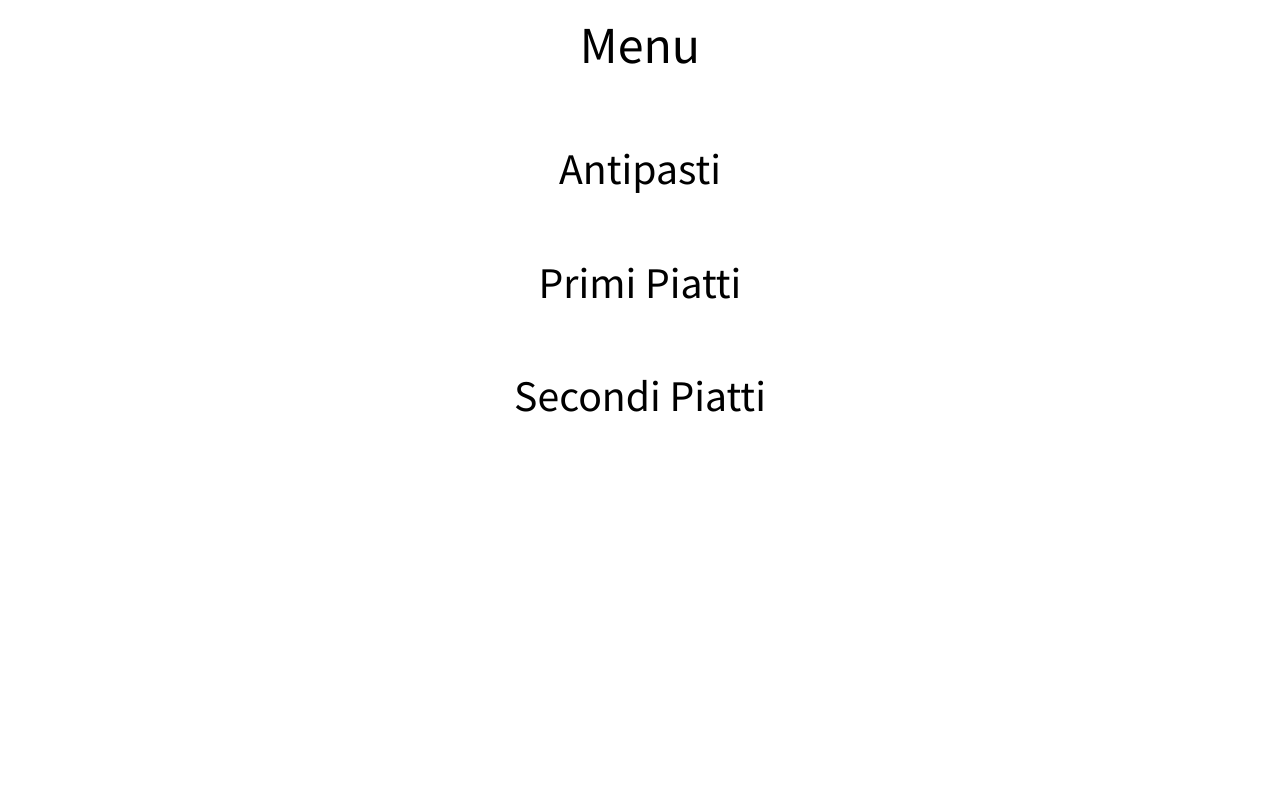
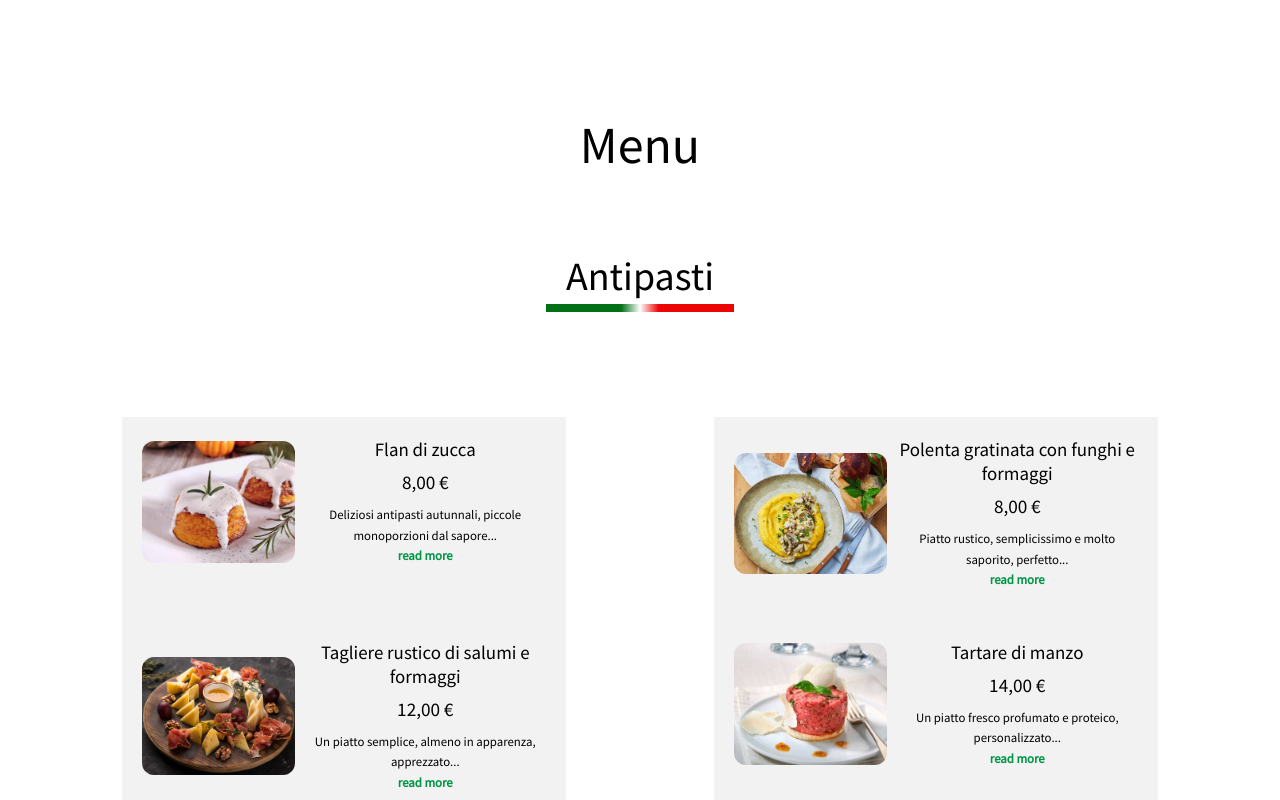
Before and after one commit to devjeanfraga/la-fenice-ristorante, a React (Create React App) app: page / in a window 1280 px wide. Shown: the part 1360-2160 px from the top of the page. Built offline with nearby package versions, Linux system fonts and the light colour scheme.

Commit message:
add media queries

```diff
--- a/src/components/menu/Menu.css
+++ b/src/components/menu/Menu.css
@@ -8,8 +8,6 @@
   display: flex;
   flex-flow: column nowrap;
   background-color: var(--white);
-
-  /* border: 2px solid rgb(5, 235, 162); */
 }
 
 .menu .container .headline-1 { margin: 0 auto 1em auto;}
@@ -22,6 +20,7 @@
   padding: 1rem;
   margin-bottom: 32px;
   text-align: center;
+  /* border: 1px solid black; */
 }
 
 .section-btn::after {
@@ -31,10 +30,10 @@
   bottom: 0;
   width: 100%;
   height: 1px;
+  margin-bottom: 0.3em;
   transform: scale(0, 1);
   transition: 0.2s ease-in-out;
   background: -webkit-linear-gradient(left, #027017 40%,#027017 40%,#ffffff 50%,#eb0505 60%);
-
 }
 
 .menu .section-btn:hover,
@@ -51,9 +50,7 @@
   display: none;
 }
 
-.menu .grid-list.active {
-  display: block;
-}
+.menu .grid-list.active { display: block; }
 
 .grid-list li {  background-color: #f2f2f2;}
 
@@ -64,7 +61,6 @@
   gap: 20px;
   margin-bottom: 10px;
   padding: 20px;
-
 }
 
 .menu-card .card-banner {
@@ -79,21 +75,13 @@
   transition: var(--transiytion-1);
 }
 
-
 .menu-card .card-text-container {
   text-align: center;
   width: 95%;
   position: relative;
 }
 
-.menu-card .card-title {
-  font-weight: var(--weight-regular);
-}
-
-
-/* .card-text .read {
-
-} */
+.menu-card .card-title { font-weight: var(--weight-regular); }
 
 .menu-card .title-2 {
   color: var(--black);
@@ -105,9 +93,7 @@
   line-height: var(--lineHeight-4);
 }
 
- .toggle-description {
-  display: none;
- }
+ .toggle-description {display: none; }
 
  .read-button {
   color: var(--green-italy-flag);
@@ -143,10 +129,7 @@
   justify-content: space-between;
 }
 
-.menu .menu-hours .span-hour {
-  color: var(--eerie-black-4);
-}
-
+.menu .menu-hours .span-hour { color: var(--eerie-black-4); }
 
 /* media queries */
 
@@ -173,16 +156,32 @@
 
 @media (min-width: 1000px) {
 
-  .menu .grid-list.active {
+  .menu {
+    margin-top: 100px;
+  }
+
+  .menu .section-btn {
+    margin-bottom: 45px;
+    padding: 0.5em;
+    font-size: 2.5em;
+  }
+
+  .section-btn::after {
+    transform: scale(1, 1);
+    height: 0.2em;
+  }
+
+  .menu .grid-list {
     box-sizing: border-box;
     display: grid;
     grid-template-columns: repeat(2, 50%);
-    padding: 1em;
+    justify-items: center;
+    padding: 3em;
   }
 
-  .grid-list li {
-    width: 100%;
-  }
+  .menu .grid-list.active { display: none;}
+
+  .grid-list li { width: 75%; }
 
   .menu-card {
     display: flex;
```
